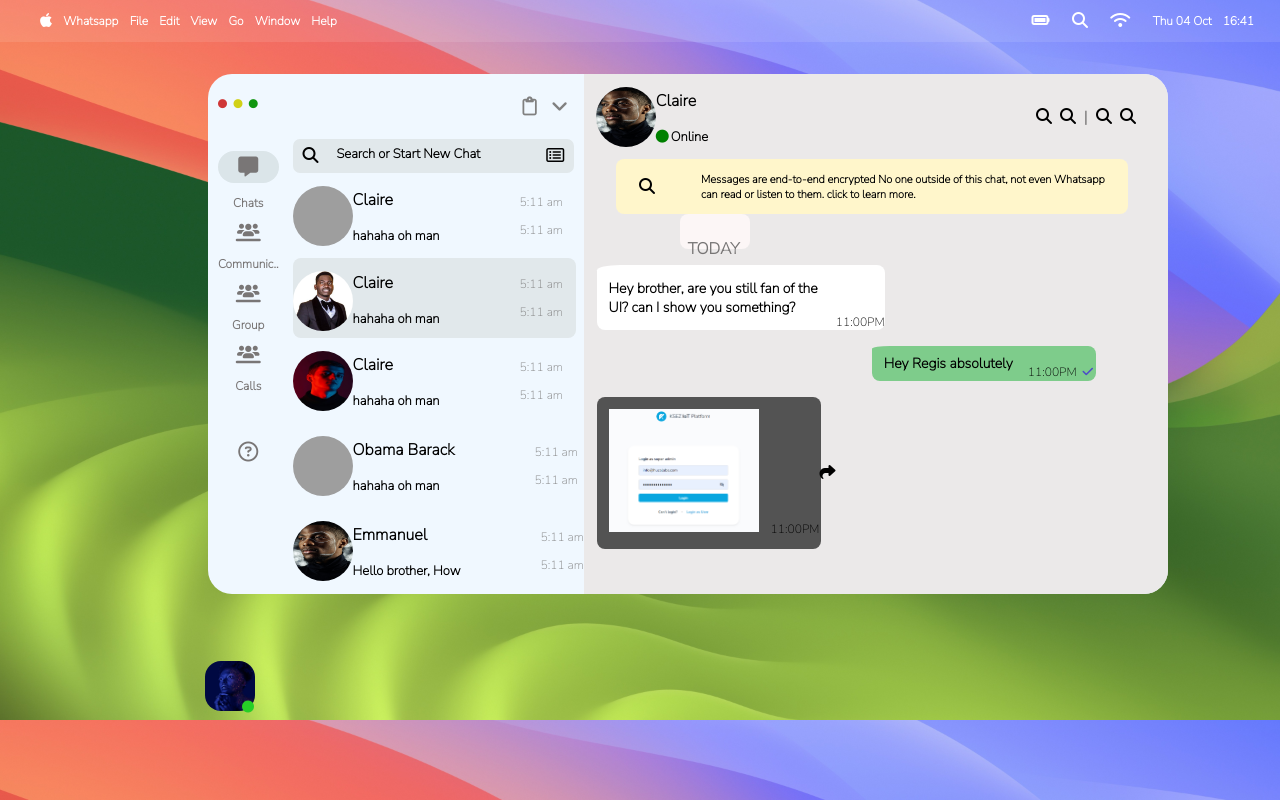
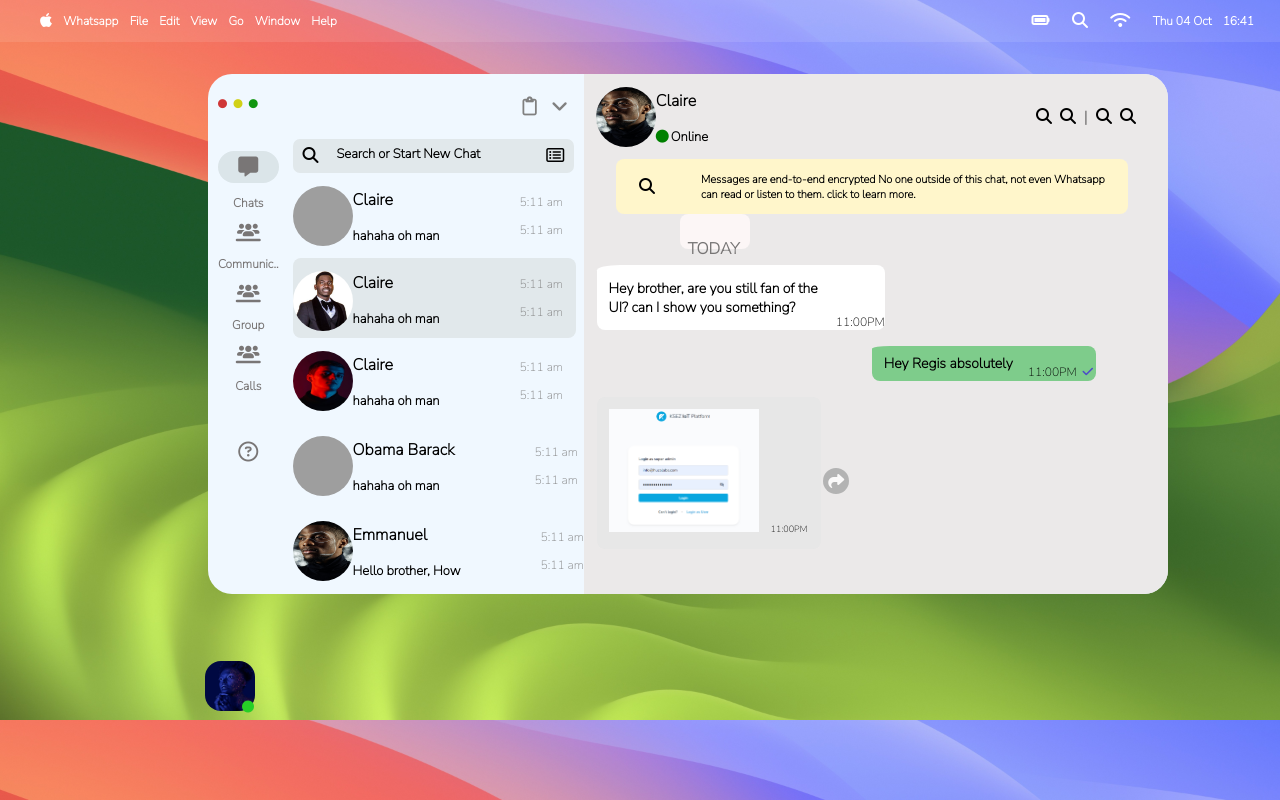
Before and after one commit to IRUMVAEmmanuel1/Level-Up-Plan-3-Weeks, a plain HTML site: page Whatsapp/index.html in a window 1280 px wide. Drawn offline with Linux system fonts and the light colour scheme; grey boxes are pictures that could not be loaded.

Commit message:
Right side menu

```diff
--- a/Whatsapp/Style.css
+++ b/Whatsapp/Style.css
@@ -363,7 +363,7 @@
 .imageContainer{
   display: flex;
 	align-items: center;
-	background-color: #535353;
+	background-color: #e7e7e7;
 
 	width: 14rem;
 	margin-left: .8rem;
@@ -371,7 +371,9 @@
 	border-radius: 8px;
 
 }
-
+.senderTime2 p{
+  font-size: 9px;
+}
 .imageContainer img{
  width: 150px;
  align-items: center;
@@ -383,3 +385,11 @@
 
   text-indent: 0rem;
 }
+#share{
+  background-color: #b3b3b3;
+  padding:5px;
+  border-radius: 50px;
+  margin-left: 1rem;
+  margin-top: 1rem;
+  color: rgb(250, 249, 249) ;
+}
```
